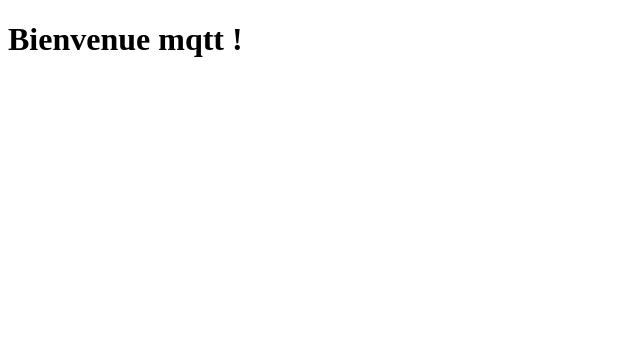
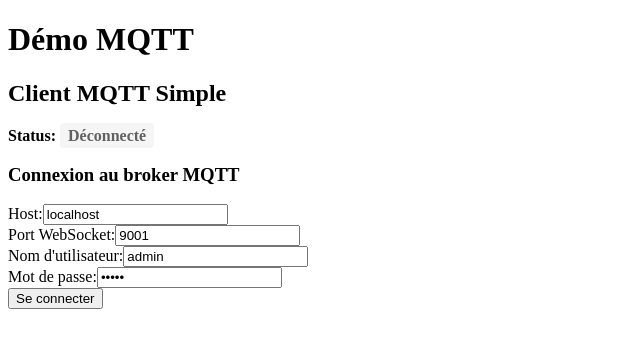
Before and after one commit to Dark4warrior/Hackaton_IA_IOT, a Next.js app: page /mqtt in a window 1280 px wide. Shown: the top 348 px of the page, without its empty margins (0-640 px from the left). Built offline with nearby package versions, Linux system fonts and the light colour scheme; no server answers.

Commit message:
code de test pour mqtt

```diff
--- a/package.json
+++ b/package.json
@@ -13,6 +13,7 @@
   },
   "dependencies": {
     "mongoose": "^8.12.1",
+    "mqtt": "^5.10.4",
     "next": "15.2.2"
   },
   "devDependencies": {
--- /dev/null
+++ b/src/components/SimpleMqtt.js
@@ -0,0 +1,153 @@
+// components/SimpleMqtt.js - version modifiée
+import { useState, useEffect } from 'react';
+import mqttService from '../services/mqtt';
+
+export default function SimpleMqtt() {
+    const [host, setHost] = useState('localhost'); // Valeur par défaut
+    const [port, setPort] = useState('9001'); // Port WebSocket de Mosquitto
+    const [username, setUsername] = useState('admin');
+    const [password, setPassword] = useState('admin');
+    const [connectionStatus, setConnectionStatus] = useState('Déconnecté');
+    const [isConnected, setIsConnected] = useState(false);
+    const [topic, setTopic] = useState('test/topic');
+    const [publishMessage, setPublishMessage] = useState('Hello MQTT');
+    const [receivedMessages, setReceivedMessages] = useState([]);
+    const [error, setError] = useState('');
+
+    // Fonction pour se connecter au broker MQTT
+    const handleConnect = () => {
+        setError('');
+        setConnectionStatus('En cours de connexion...');
+
+        try {
+            const success = mqttService.connect(host, username, password, parseInt(port));
+
+            // On va attendre l'événement de connexion réel plutôt que de se fier au retour de connect()
+            setTimeout(() => {
+                if (mqttService.isConnected) {
+                    setIsConnected(true);
+                    setConnectionStatus('Connecté');
+                } else {
+                    setError('Échec de la connexion après tentative');
+                    setConnectionStatus('Déconnecté');
+                }
+            }, 2000);
+        } catch (err) {
+            setError(`Erreur de connexion: ${err.message}`);
+            setConnectionStatus('Erreur');
+            console.error(err);
+        }
+    };
+
+    // Fonction pour se déconnecter
+    const handleDisconnect = () => {
+        mqttService.disconnect();
+        setIsConnected(false);
+        setReceivedMessages([]);
+        setConnectionStatus('Déconnecté');
+    };
+
+    // Le reste des méthodes reste inchangé...
+
+    return (
+        <div className="mqtt-container">
+            <h2>Client MQTT Simple</h2>
+
+            <div className="status-bar">
+                <span>Status: </span>
+                <span className={`status ${connectionStatus.toLowerCase()}`}>{connectionStatus}</span>
+            </div>
+
+            {error && <div className="error-message">{error}</div>}
+
+            <div className="connection-section">
+                <h3>Connexion au broker MQTT</h3>
+                <div className="form-group">
+                    <label>Host:</label>
+                    <input
+                        type="text"
+                        value={host}
+                        onChange={(e) => setHost(e.target.value)}
+                        placeholder="localhost"
+                    />
+                </div>
+                <div className="form-group">
+                    <label>Port WebSocket:</label>
+                    <input
+                        type="text"
+                        value={port}
+                        onChange={(e) => setPort(e.target.value)}
+                        placeholder="9001"
+                    />
+                </div>
+                <div className="form-group">
+                    <label>Nom d'utilisateur:</label>
+                    <input
+                        type="text"
+                        value={username}
+                        onChange={(e) => setUsername(e.target.value)}
+                    />
+                </div>
+                <div className="form-group">
+                    <label>Mot de passe:</label>
+                    <input
+                        type="password"
+                        value={password}
+                        onChange={(e) => setPassword(e.target.value)}
+                    />
+                </div>
+
+                {!isConnected ? (
+                    <button onClick={handleConnect}>Se connecter</button>
+                ) : (
+                    <button onClick={handleDisconnect}>Se déconnecter</button>
+                )}
+            </div>
+
+            {/* Le reste du JSX reste inchangé... */}
+
+            <style jsx>{`
+        /* Styles existants... */
+
+        .error-message {
+          background-color: #ffebee;
+          color: #c62828;
+          padding: 10px;
+          border-radius: 4px;
+          margin-bottom: 15px;
+          border: 1px solid #ef9a9a;
+        }
+
+        .status-bar {
+          margin-bottom: 15px;
+          font-weight: bold;
+        }
+
+        .status {
+          padding: 4px 8px;
+          border-radius: 4px;
+        }
+
+        .status.connecté {
+          background-color: #e8f5e9;
+          color: #2e7d32;
+        }
+
+        .status.déconnecté {
+          background-color: #f5f5f5;
+          color: #616161;
+        }
+
+        .status.erreur {
+          background-color: #ffebee;
+          color: #c62828;
+        }
+
+        .status.en.cours.de.connexion... {
+          background-color: #fff8e1;
+          color: #f57f17;
+        }
+      `}</style>
+        </div>
+    );
+}
--- /dev/null
+++ b/src/pages/mqtt.js
@@ -0,0 +1,16 @@
+import dynamic from 'next/dynamic';
+
+// Chargement du composant uniquement côté client (pas de SSR)
+const SimpleMqttWithNoSSR = dynamic(
+    () => import('../components/SimpleMqtt'),
+    { ssr: false }
+);
+
+export default function MqttPage() {
+    return (
+        <div className="container">
+            <h1>Démo MQTT</h1>
+            <SimpleMqttWithNoSSR />
+        </div>
+    );
+}
--- /dev/null
+++ b/src/services/mqtt.js
@@ -0,0 +1,134 @@
+// services/mqtt.js - version modifiée
+import mqtt from 'mqtt';
+
+class MQTTService {
+    constructor() {
+        this.client = null;
+        this.isConnected = false;
+        this.subscriptions = {};
+    }
+
+    connect(host = "localhost", username= "admin", password = "admin", port = 9001) { // Port par défaut modifié à 9001
+        // Construction de l'URL WebSocket
+        const url = `ws://${host}:${port}`;
+        console.log(`Tentative de connexion à ${url}`);
+
+        const options = {
+            username,
+            password,
+            clientId: `nextjs_${Math.random().toString(16).substring(2, 10)}_${new Date().getTime()}`,
+            keepalive: 60,
+            reconnectPeriod: 1000,
+            connectTimeout: 30 * 1000,
+            clean: true
+        };
+
+        try {
+            this.client = mqtt.connect(url, options);
+
+            this.client.on('connect', () => {
+                console.log('Connecté au broker MQTT');
+                this.isConnected = true;
+            });
+
+            this.client.on('reconnect', () => {
+                console.log('Tentative de reconnexion au broker MQTT');
+            });
+
+            this.client.on('error', (err) => {
+                console.error('Erreur de connexion MQTT:', err);
+                this.isConnected = false;
+            });
+
+            this.client.on('close', () => {
+                console.log('Connexion MQTT fermée');
+                this.isConnected = false;
+            });
+
+            this.client.on('message', (topic, message) => {
+                console.log(`Message reçu sur ${topic}: ${message.toString()}`);
+
+                if (this.subscriptions[topic]) {
+                    this.subscriptions[topic].forEach(callback => {
+                        callback(message.toString());
+                    });
+                }
+            });
+
+            return true;
+        } catch (error) {
+            console.error('Erreur lors de la création du client MQTT:', error);
+            return false;
+        }
+    }
+
+    disconnect() {
+        if (this.client) {
+            this.client.end();
+            this.isConnected = false;
+            this.subscriptions = {};
+        }
+    }
+
+    publish(topic, message) {
+        if (!this.isConnected || !this.client) {
+            console.error('Client MQTT non connecté');
+            return false;
+        }
+
+        try {
+            this.client.publish(topic, message);
+            return true;
+        } catch (error) {
+            console.error('Erreur lors de la publication:', error);
+            return false;
+        }
+    }
+
+    subscribe(topic, callback) {
+        if (!this.isConnected || !this.client) {
+            console.error('Client MQTT non connecté');
+            return false;
+        }
+
+        try {
+            this.client.subscribe(topic, (err) => {
+                if (err) {
+                    console.error(`Erreur lors de l'abonnement à ${topic}:`, err);
+                    return;
+                }
+                console.log(`Abonné avec succès à ${topic}`);
+            });
+
+            // Stocker le callback
+            if (!this.subscriptions[topic]) {
+                this.subscriptions[topic] = [];
+            }
+            this.subscriptions[topic].push(callback);
+
+            return true;
+        } catch (error) {
+            console.error('Erreur lors de la souscription:', error);
+            return false;
+        }
+    }
+
+    unsubscribe(topic) {
+        if (!this.isConnected || !this.client) {
+            console.error('Client MQTT non connecté');
+            return false;
+        }
+
+        try {
+            this.client.unsubscribe(topic);
+            delete this.subscriptions[topic];
+            return true;
+        } catch (error) {
+            console.error('Erreur lors du désabonnement:', error);
+            return false;
+        }
+    }
+}
+
+const mqttService = new MQTTService();
+export default mqttService;
```
Also changed, not shown: 1 other file (tests, documents, lock files or other folders).
